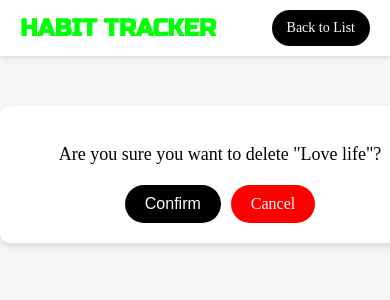
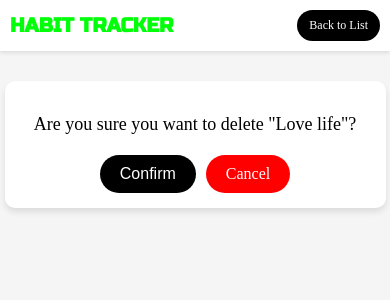
Before and after one commit to WhatTheyOnn/Django_Habit, a Django app: template habit_tracker/templates/Habit_tracker/delete.html in a window 390 px wide; the page is wider, and only the part inside the window is pictured. Shown: the top 300 px of that part. Run offline with Django 4.2, Linux system fonts and the light colour scheme; the template is opened without the code that fills it: values that come from a table or form of the project are taken from there, others are empty; data comes from the database, SQL or seed files in the repository; both versions use the stored data as it was after the commit; some web fonts are replaced.

Commit message:
edited css to the delete.html page to fix responsivity with ai

```diff
--- a/habit_tracker/templates/Habit_tracker/delete.html
+++ b/habit_tracker/templates/Habit_tracker/delete.html
@@ -12,52 +12,81 @@
             margin: 0;
             padding: 0;
             color: #333;
+            display: flex;
+            flex-direction: column;
+            align-items: center;
+            min-height: 100vh;
+            box-sizing: border-box;
         }
+
         header {
+            width: 100%;
+            background-color: white;
+            box-shadow: 0 2px 4px rgba(0, 0, 0, 0.1);
+        }
+
+        .header-container {
             display: flex;
             justify-content: space-between;
             align-items: center;
+            max-width: 1200px;
+            margin: 0 auto;
             padding: 10px 20px;
-            background-color: white;
-            box-shadow: 0 2px 4px rgba(0, 0, 0, 0.1);
         }
+
         header h1 {
             font-size: 24px;
             font-weight: bold;
             color: #00ff08;
             font-family: 'Russo One', sans-serif;
-            margin: 0;}
+            margin: 0;
+        }
+
         header a {
             text-decoration: none;
             font-size: 14px;
             color: white;
             background-color: black;
             padding: 10px 15px;
-            border-radius: 20px;}
+            border-radius: 20px;
+            transition: all 0.3s ease-in-out;
+        }
+
+        header a:hover {
+            background-color: #333;
+            color: #00ff08;
+        }
+
         .delete-container {
             display: flex;
             flex-direction: column;
             justify-content: center;
             align-items: center;
-            margin: 50px auto;
             padding: 20px;
             background-color: white;
             box-shadow: 0 4px 6px rgba(0, 0, 0, 0.1);
             border-radius: 10px;
-            width: 400px;
+            width: 90%;
+            max-width: 400px;
+            text-align: center; /* Center text inside the container */
+            margin-top: 30px;
         }
+
         .delete-container p {
             font-size: 18px;
             margin-bottom: 20px;
-            text-align: center;
             color: black;
         }
+
         .button-group {
             display: flex;
             justify-content: center;
             gap: 10px;
+            width: 100%; /* Ensures buttons align properly */
         }
-        .delete-container a, .delete-container input[type="submit"] {
+
+        .delete-container a,
+        .delete-container input[type="submit"] {
             font-size: 16px;
             padding: 10px 20px;
             text-decoration: none;
@@ -66,29 +95,56 @@
             border: none;
             border-radius: 25px;
             cursor: pointer;
+            transition: all 0.3s ease-in-out;
         }
+
         .delete-container a {
             background-color: red;
+        }
+
+        .delete-container a:hover {
+            background-color: darkred;
+        }
+
+        .delete-container input[type="submit"]:hover {
+            background-color: #333;
+            color: #00ff08;
+        }
+
+        @media (max-width: 500px) {
+            header h1 {
+                font-size: 20px;
+            }
+            header a {
+                font-size: 12px;
+                padding: 8px 12px;
+            }
+            .header-container {
+                padding: 10px;
+            }
+            .delete-container {
+                padding: 15px;
+            }
         }
     </style>
 </head>
 <body>
     <header>
+        <div class="header-container">
             <h1>HABIT TRACKER</h1>
             <a href="/">Back to List</a>
+        </div>
     </header>
 
     <div class="delete-container">
-<p> Are you sure you want to delete "{{item}}"?</p>
+        <p>Are you sure you want to delete "{{ item }}"?</p>
         <div class="button-group">
-
             <form method="POST" action="" style="display: inline;">
                 {% csrf_token %}
                 <input type="submit" value="Confirm">
             </form>
-<a href="{% url 'list' %}" > Cancel </a>
+            <a href="{% url 'list' %}">Cancel</a>
         </div>
-
     </div>
 </body>
 </html>
```
Also changed, not shown: db.sqlite3. Lines whose indentation alone changed are shown as unchanged.
